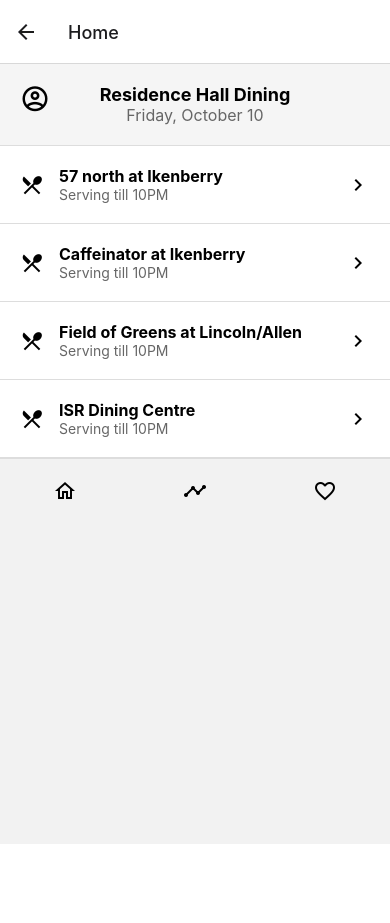
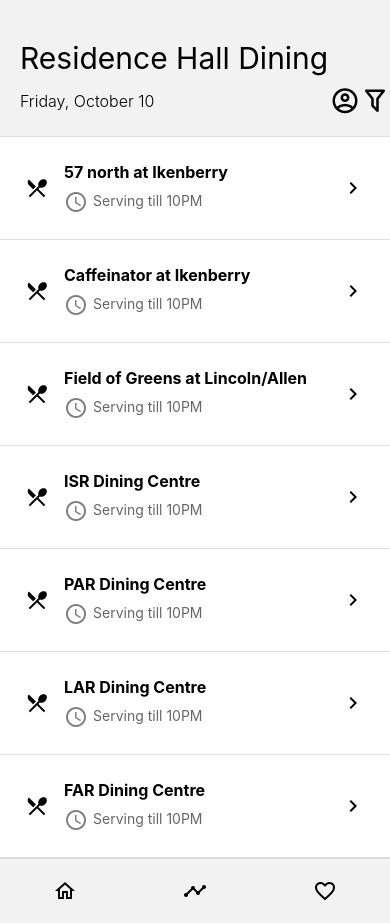
Before and after one commit to rena987/FlavorFeed, a React Native app: screen /Home in a window 390 px wide. Before the commit the page ends 844 px from the top, so only its background shows below. Built offline with nearby package versions, Linux system fonts and the light colour scheme.

Commit message:
fixed home page

```diff
--- a/App.js
+++ b/App.js
@@ -13,7 +13,7 @@ export default function App() {
     <NavigationContainer>
       <Stack.Navigator initialRouteName="Login">
         <Stack.Screen name="Login" component={Login} />
-        <Stack.Screen name="Home" component={Home} />
+        <Stack.Screen name="Home" component={Home} options={{ headerShown: false }} />
         <Stack.Screen name="Profile" component={ProfileScreen} />
       </Stack.Navigator>
     </NavigationContainer>
--- a/Home.js
+++ b/Home.js
@@ -9,6 +9,9 @@ const diningOptions = [
   { id: 2, name: 'Caffeinator at Ikenberry', servingTime: 'Serving till 10PM' },
   { id: 3, name: 'Field of Greens at Lincoln/Allen', servingTime: 'Serving till 10PM' },
   { id: 4, name: 'ISR Dining Centre', servingTime: 'Serving till 10PM' },
+  { id: 5, name: 'PAR Dining Centre', servingTime: 'Serving till 10PM' },
+  { id: 6, name: 'LAR Dining Centre', servingTime: 'Serving till 10PM' },
+  { id: 7, name: 'FAR Dining Centre', servingTime: 'Serving till 10PM' },
 ];
 
 const Home = () => {
@@ -20,27 +23,42 @@ const Home = () => {
     };
   return (
     <View style={styles.container}>
+
       <View style={styles.header}>
-      <TouchableOpacity onPress={navigateToProfile} style={styles.profileButton}>
-          <Icon name="account-circle-outline" size={30} style={styles.profileIcon} />
-        </TouchableOpacity>
         <Text style={styles.headerTitle}>Residence Hall Dining</Text>
-        <Text style={styles.headerDate}>Friday, October 10</Text>
+
+        <View style={styles.secondPartHeader}>
+          <Text style={styles.headerDate}>Friday, October 10</Text>
+          <View style={styles.rightPartOfSecondHeader}>
+            <TouchableOpacity onPress={navigateToProfile} style={styles.profileButton}>
+              <Icon name="account-circle-outline" size={30} style={styles.profileIcon} />
+            </TouchableOpacity>
+            <TouchableOpacity style={styles.profileButton}>
+              <Icon name="filter-outline" size={30} style={styles.profileIcon} />
+            </TouchableOpacity>
+          </View>
+        </View>
+
       </View>
-      <View>
+
+      <View style={styles.listOfDiningHalls}>
         <ScrollView style={styles.scrollView}>
             {diningOptions.map((option) => (
             <TouchableOpacity key={option.id} style={styles.listItem}>
                 <Icon name="silverware" size={24} style={styles.listIcon} />
                 <View style={styles.listTextContainer}>
-                <Text style={styles.listItemTitle}>{option.name}</Text>
-                <Text style={styles.listItemSubtitle}>{option.servingTime}</Text>
+                  <Text style={styles.listItemTitle}>{option.name}</Text>
+                  <View style={styles.servingTime}>
+                    <Icon name="clock-outline" size={24} style={styles.clockIcon} />
+                    <Text style={styles.listItemSubtitle}>{option.servingTime}</Text>
+                  </View>
                 </View>
                 <Icon name="chevron-right" size={24} />
             </TouchableOpacity>
             ))}
         </ScrollView>
       </View>
+
       <View style={styles.footer}>
         <Icon name="home-outline" size={24} />
         <Icon name="chart-timeline-variant" size={24} />
@@ -52,40 +70,61 @@ const Home = () => {
 
 const styles = StyleSheet.create({
   profileButton: {
-    position: 'absolute',
+    alignItems: 'right',
     left: 20,
-    top: 20,
   },
   container: {
     flex: 1,
+    paddingTop: 20,
+    flexDirection: 'column',
   },
   header: {
     paddingVertical: 20,
-    backgroundColor: '#f5f5f5',
-    alignItems: 'center',
+    paddingHorizontal: 20,
+    alignItems: 'left',
     borderBottomWidth: 1,
     borderBottomColor: '#ddd',
   },
+  secondPartHeader: {
+    flexDirection: 'row',
+    justifyContent: 'space-between',
+  },
+  rightPartOfSecondHeader: {
+    flexDirection: 'row',
+  },
+  listOfDiningHalls: {
+    flex: 1,
+  },
   headerTitle: {
-    fontSize: 18,
-    fontWeight: 'bold',
+    paddingBottom: 10,
+    fontSize: 30,
+    fontWeight: '400',
   },
   headerDate: {
+    paddingTop: 5,
     fontSize: 16,
-    color: '#666',
+    fontWeight: '300',
+  },
+  servingTime: {
+    paddingTop: 8,
+    flexDirection: 'row',
   },
   scrollView: {
     backgroundColor: '#fff',
   },
   listItem: {
     flexDirection: 'row',
-    padding: 20,
+    padding: 25,
     alignItems: 'center',
     borderBottomWidth: 1,
     borderBottomColor: '#ddd',
   },
   listIcon: {
     marginRight: 15,
+  },
+  clockIcon: {
+    opacity: 0.5,
+    marginRight: 5,
   },
   listTextContainer: {
     flex: 1,
@@ -95,6 +134,7 @@ const styles = StyleSheet.create({
     fontWeight: 'bold',
   },
   listItemSubtitle: {
+    paddingTop: 2,
     fontSize: 14,
     color: '#666',
   },
--- a/Login.js
+++ b/Login.js
@@ -7,11 +7,15 @@ const LoginScreen = ({ navigation }) => {
   const handleLoginPress = () => {
     // TODO: Validate credentials
     navigation.navigate('Home'); // Navigate to the Home screen after pressing the Login button
+    navigation.reset({
+        index: 0,
+        routes: [{ name: 'Home' }],
+      });
   };
 
   return (
     <View style={styles.container}>
-      <Text style={styles.title}>Login</Text>
+      <Text style={styles.title}>FlavorFeed</Text>
       <TextInput style={styles.input} placeholder="Username" />
       <TextInput style={styles.input} placeholder="Password" secureTextEntry />
       <TouchableOpacity style={styles.loginButton} onPress={handleLoginPress}>
```
